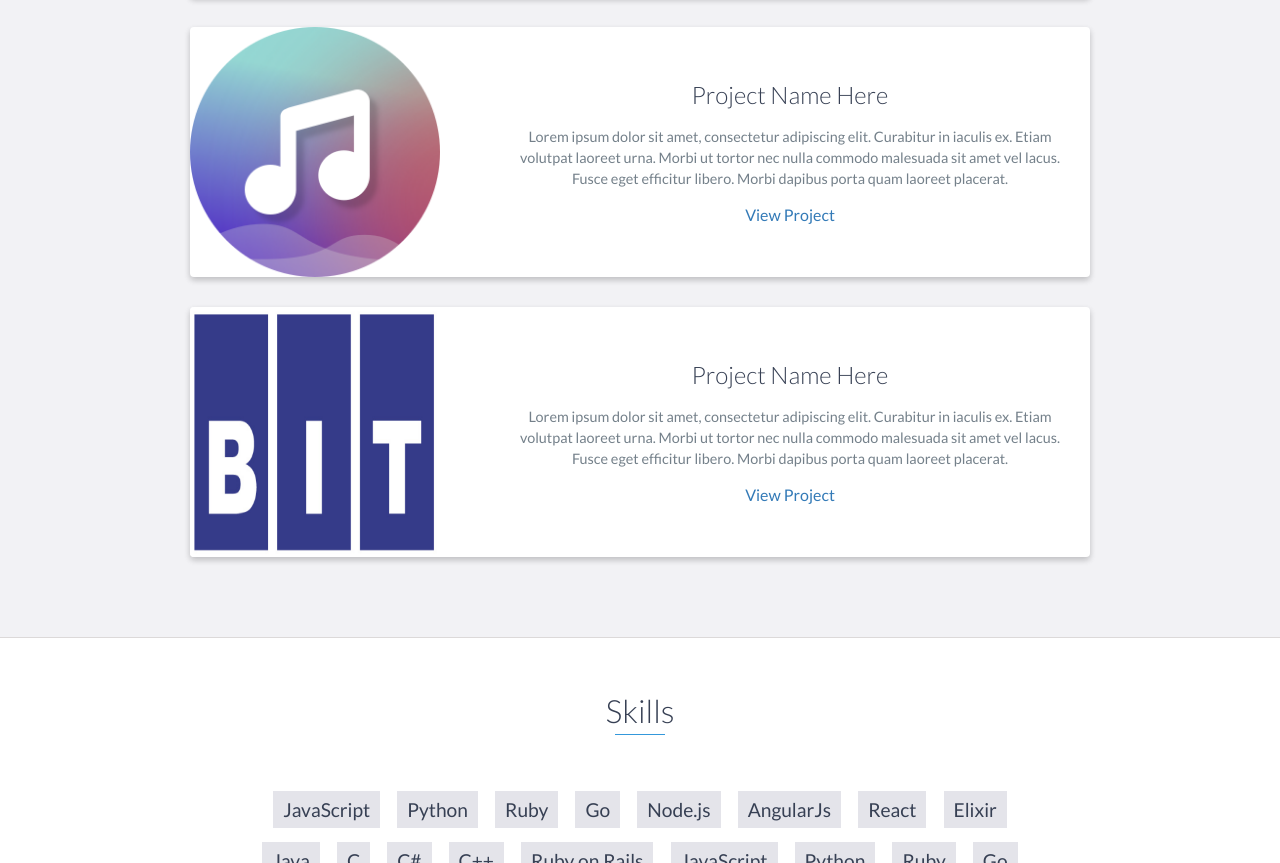
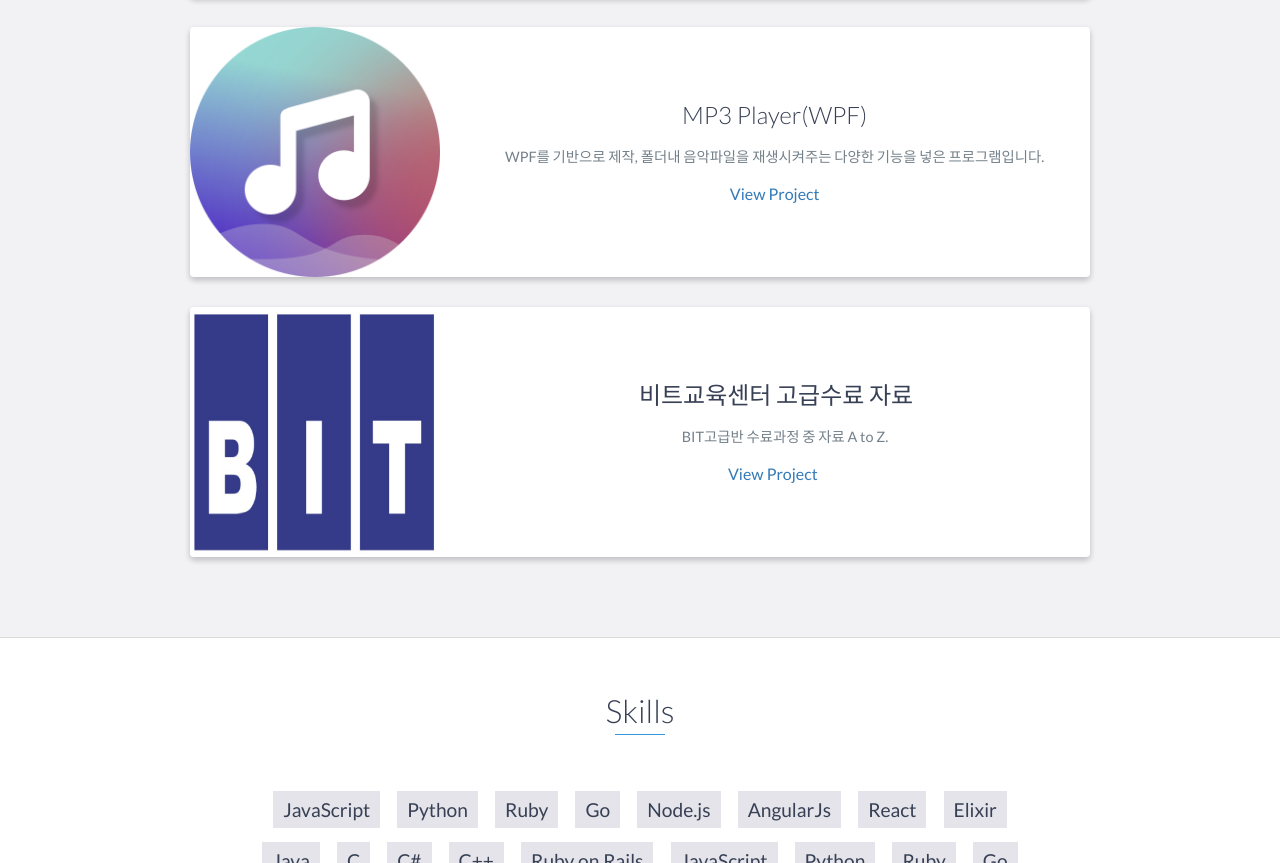
Before and after one commit to jinsu916/jinsu916.github.io, a website: page index.html in a window 1280 px wide. Shown: the part 2101-2964 px from the top of the page. Drawn offline with nearby package versions, Linux system fonts and the light colour scheme.

Commit message:
Update index.html

```diff
--- a/index.html
+++ b/index.html
@@ -181,9 +181,9 @@
                     </div>
                     <!-- End .project-image -->
                     <div class="project-info">
-                        <h3>Project Name Here</h3>
+                        <h3>MP3 Player(WPF)</h3>
                         <p>
-                            Lorem ipsum dolor sit amet, consectetur adipiscing elit. Curabitur in iaculis ex. Etiam volutpat laoreet urna. Morbi ut tortor nec nulla commodo malesuada sit amet vel lacus. Fusce eget efficitur libero. Morbi dapibus porta quam laoreet placerat.
+                            WPF를 기반으로 제작, 폴더내 음악파일을 재생시켜주는 다양한 기능을 넣은 프로그램입니다.
                         </p>
                         <a href="https://github.com/jinsu916/MP3Player-WPF-">View Project</a>
                     </div>
@@ -196,11 +196,11 @@
                     </div>
                     <!-- End .project-image -->
                     <div class="project-info">
-                        <h3>Project Name Here</h3>
+                        <h3>    &emsp;&emsp; &emsp; &emsp; &emsp;비트교육센터 고급수료 자료</h3>
                         <p>
-                            Lorem ipsum dolor sit amet, consectetur adipiscing elit. Curabitur in iaculis ex. Etiam volutpat laoreet urna. Morbi ut tortor nec nulla commodo malesuada sit amet vel lacus. Fusce eget efficitur libero. Morbi dapibus porta quam laoreet placerat.
+                              &emsp; &emsp; &emsp; &emsp; &emsp; &emsp; &emsp; &emsp; &emsp;BIT고급반 수료과정 중 자료 A to Z.
                         </p>
-                        <a href="https://github.com/jinsu916/BIT30">View Project</a>
+                          &emsp; &emsp;&emsp; &emsp; &emsp; &emsp; &emsp;<a href="https://github.com/jinsu916/BIT30">View Project</a>
                     </div>
                     <!-- End .project-info -->
                 </div>
```
